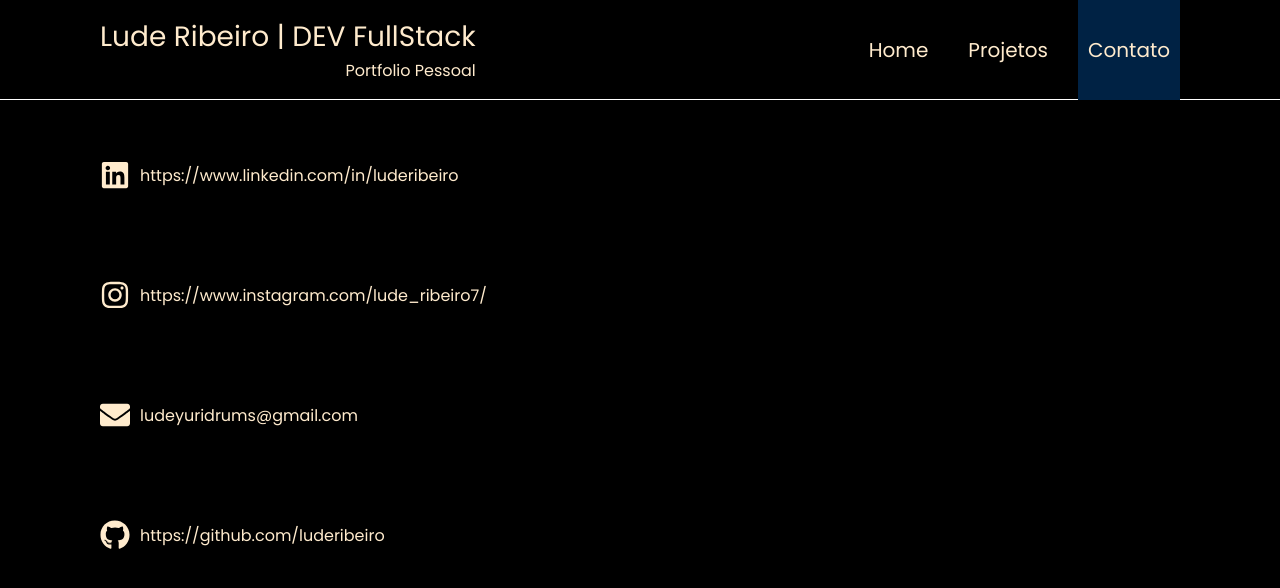
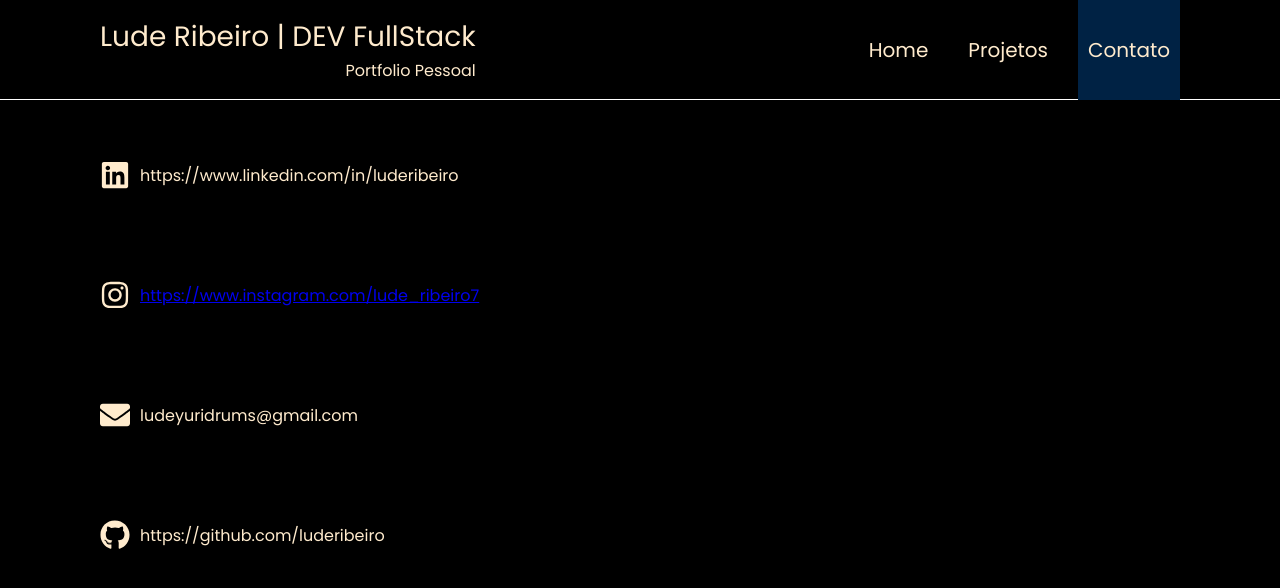
Before and after one commit to luderibeiro/site-portifolio, a Next.js app: page /contact in a window 1280 px wide. Shown: the top 588 px of the page. Built offline with nearby package versions, Linux system fonts and the light colour scheme.

Commit message:
Tentativa de colocar link clicável na pagina de contatos

```diff
--- a/components/ItemContact/index.jsx
+++ b/components/ItemContact/index.jsx
@@ -1,3 +1,4 @@
+import Link from 'next/link'
 import React from 'react'
 import { Item, Icon, Text } from './style'
 
@@ -8,7 +9,7 @@ export default function ItemContact({ IconFa, LinkContact }) {
         <IconFa />
       </Icon>
       <Text>
-        {LinkContact}
+          {LinkContact}
       </Text>
     </Item>
   )
--- a/components/Projects/style.js
+++ b/components/Projects/style.js
@@ -50,6 +50,8 @@ export const Li = styled.li`
 
 export const TitleProject = styled.strong``;
 
-export const Url = styled.span``;
+export const Url = styled.span`
+  cursor: pointer;
+`;
 
 export const Created_at = styled.span``;
--- a/src/pages/contact/index.jsx
+++ b/src/pages/contact/index.jsx
@@ -2,6 +2,8 @@ import React from 'react'
 import { Container, Content } from '../../../components/Contact/style'
 import { FaLinkedin, FaFacebook, FaInstagram, FaEnvelope, FaGithub } from 'react-icons/fa'
 import ItemContact from '../../../components/ItemContact'
+import { Ancora } from '../../../components/Header/style'
+import Link from 'next/link'
 
 export default function Contact() {
   return (
@@ -13,7 +15,7 @@ export default function Contact() {
         />
         <ItemContact
           IconFa={FaInstagram}
-          LinkContact="https://www.instagram.com/lude_ribeiro7/"
+          LinkContact={<Link href="https://www.instagram.com/lude_ribeiro7"><a target="_blank">https://www.instagram.com/lude_ribeiro7</a></Link>}
         />
         <ItemContact
           IconFa={FaEnvelope}
--- a/src/pages/projects/index.jsx
+++ b/src/pages/projects/index.jsx
@@ -1,5 +1,5 @@
 import Link from 'next/link'
-import React, { useEffect, useState } from 'react'
+import React, { useEffect, useState, Linking } from 'react'
 import { Container, Content, Ul, Li, TitleProject, Url, Created_at }
 from '../../../components/Projects/style'
 
@@ -33,7 +33,7 @@ export default function Projects() {
         {itemsApi.map(item => (
           <Li key={item.id}>
             <TitleProject>{item.name.toUpperCase()}</TitleProject>
-            <Link href={item.url}><Url>URL: {item.url}</Url></Link>
+            <Url onPress={()=>Linking.openURL(item.url)}>URL: {item.url}</Url>
             <Created_at>Data Criação: { Intl.DateTimeFormat('pt-BR')
               .format(new Date(item.created_at))}
             </Created_at>
```
